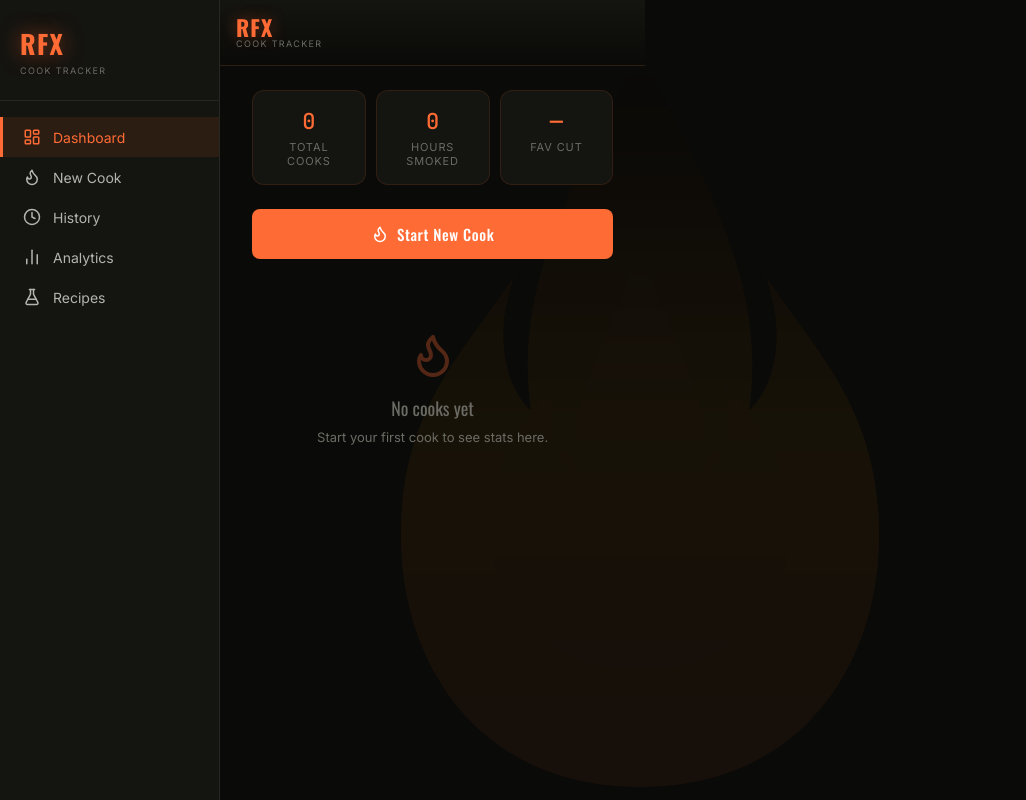
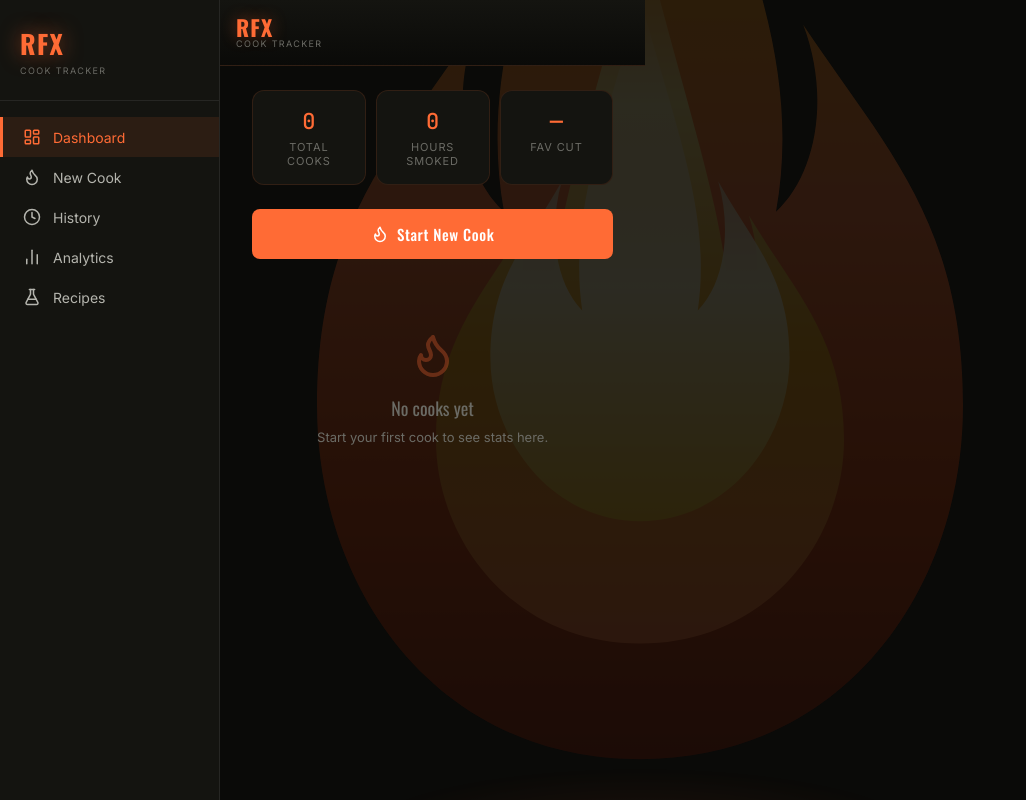
Before and after one commit to unyieldingclaw-dev/pitlogic, a React (Vite) app: page / in a window 1280 px wide. Shown: the whole page, without its empty margins (0-1026 px from the left). Built offline with nearby package versions, Linux system fonts and the light colour scheme.

Commit message:
feat: more pronounced and realistic flame background

```diff
--- a/src/App.jsx
+++ b/src/App.jsx
@@ -257,37 +257,74 @@ export default function App() {
       {/* Background flame */}
       <div style={{ position: 'fixed', inset: 0, zIndex: -1, pointerEvents: 'none',
         display: 'flex', alignItems: 'flex-end', justifyContent: 'center', overflow: 'hidden' }}>
-        <svg viewBox="0 0 200 300" xmlns="http://www.w3.org/2000/svg"
-          style={{ width: '60vw', maxWidth: 520, minWidth: 260, opacity: 0.055 }}>
+        <svg viewBox="0 0 200 340" xmlns="http://www.w3.org/2000/svg"
+          style={{ width: '82vw', maxWidth: 680, minWidth: 280, opacity: 0.14 }}>
           <defs>
-            <linearGradient id="flameGrad" x1="0" y1="1" x2="0" y2="0">
-              <stop offset="0%" stopColor="#FF6B35" />
-              <stop offset="50%" stopColor="#F59E0B" />
+            <linearGradient id="flameOuter" x1="0" y1="1" x2="0" y2="0">
+              <stop offset="0%"   stopColor="#8B1A00" />
+              <stop offset="22%"  stopColor="#CC3300" />
+              <stop offset="52%"  stopColor="#FF6B35" />
+              <stop offset="80%"  stopColor="#F59E0B" />
+              <stop offset="100%" stopColor="#F59E0B" stopOpacity="0" />
+            </linearGradient>
+            <linearGradient id="flameMid" x1="0" y1="1" x2="0" y2="0">
+              <stop offset="0%"   stopColor="#FF6B35" />
+              <stop offset="40%"  stopColor="#F59E0B" />
+              <stop offset="75%"  stopColor="#FDE68A" />
+              <stop offset="100%" stopColor="#FDE68A" stopOpacity="0" />
+            </linearGradient>
+            <linearGradient id="flameCore" x1="0" y1="1" x2="0" y2="0">
+              <stop offset="0%"   stopColor="#FBBF24" />
+              <stop offset="45%"  stopColor="#FEF3C7" />
+              <stop offset="100%" stopColor="#FFFFFF"  stopOpacity="0" />
+            </linearGradient>
+            <radialGradient id="baseGlow" cx="50%" cy="100%" r="50%">
+              <stop offset="0%"   stopColor="#FF6B35" stopOpacity="0.6" />
               <stop offset="100%" stopColor="#FF6B35" stopOpacity="0" />
-            </linearGradient>
+            </radialGradient>
           </defs>
-          <path fill="url(#flameGrad)" d="
-            M100 295
-            C 38 295  8 248  8 198
-            C  8 150 32 128 52  98
-            C 44 118 47 140 58 150
-            C 52 108 68  72 100  12
-            C132  72 148 108 142 150
-            C153 140 156 118 148  98
-            C168 128 192 150 192 198
-            C192 248 162 295 100 295Z
+
+          {/* Base heat glow */}
+          <ellipse cx="100" cy="330" rx="88" ry="22" fill="url(#baseGlow)" />
+
+          {/* Outer flame body — widest, darkest, most red */}
+          <path fill="url(#flameOuter)" d="
+            M100 328
+            C 40 328  5 278  5 224
+            C  5 170 28 148 52 112
+            C 44 133 48 156 60 167
+            C 52 122 70  80 100  14
+            C130  80 148 122 140 167
+            C152 156 156 133 148 112
+            C172 148 195 170 195 224
+            C195 278 160 328 100 328Z
           " />
-          <path fill="url(#flameGrad)" d="
-            M100 250
-            C 62 250 42 222 42 195
-            C 42 168 56 154 68 138
-            C 64 152 66 168 75 176
-            C 72 152 83 130 100  90
-            C117 130 128 152 125 176
-            C134 168 136 152 132 138
-            C144 154 158 168 158 195
-            C158 222 138 250 100 250Z
-          " fillOpacity="0.6" />
+
+          {/* Mid flame — narrower, amber */}
+          <path fill="url(#flameMid)" d="
+            M100 294
+            C 63 294 40 264 40 234
+            C 40 204 55 190 68 168
+            C 63 184 65 202 75 211
+            C 70 180 83 150 100  82
+            C117 150 130 180 125 211
+            C135 202 137 184 132 168
+            C145 190 160 204 160 234
+            C160 264 137 294 100 294Z
+          " />
+
+          {/* Inner core — narrowest, pale yellow-white */}
+          <path fill="url(#flameCore)" d="
+            M100 258
+            C 74 258 56 234 56 210
+            C 56 186 67 176 77 158
+            C 73 172 75 188 83 196
+            C 79 168 89 144 100 104
+            C111 144 121 168 117 196
+            C125 188 127 172 123 158
+            C133 176 144 186 144 210
+            C144 234 126 258 100 258Z
+          " />
         </svg>
       </div>
 
```
